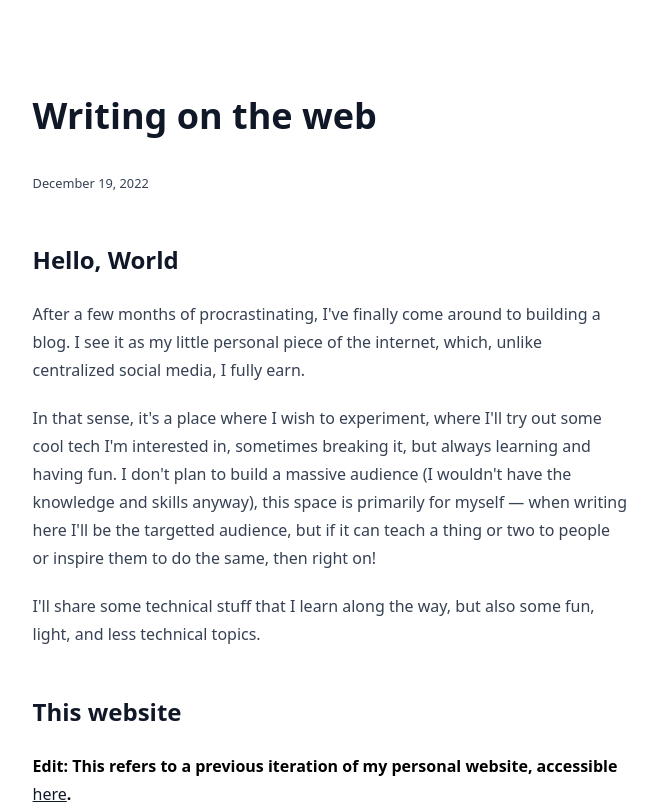
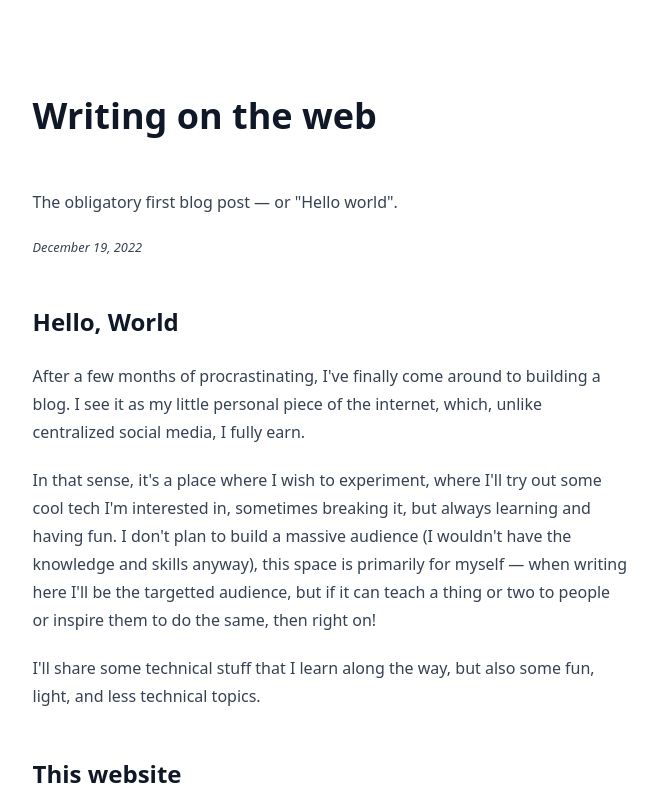
Before and after one commit to williamhzo/williamhzo.me, a Next.js app: page /notes/writing-on-the-web in a window 1280 px wide. Shown: the top 804 px of the page, without its empty margins (310-967 px from the left). Built offline with nearby package versions, Linux system fonts and the light colour scheme.

Commit message:
add metadata to blog layout

```diff
--- a/app/notes/[slug]/page.tsx
+++ b/app/notes/[slug]/page.tsx
@@ -15,8 +15,11 @@ export default async function Page({
 
   return (
     <div>
-      <h1>{metadata.title}</h1>
-      <small>{formattedDate}</small>
+      <div className="mb-12 flex flex-col">
+        <h1>{metadata.title}</h1>
+        <p>{metadata.description}</p>
+        <small className="italic">{formattedDate}</small>
+      </div>
       <Post />
     </div>
   );
```
